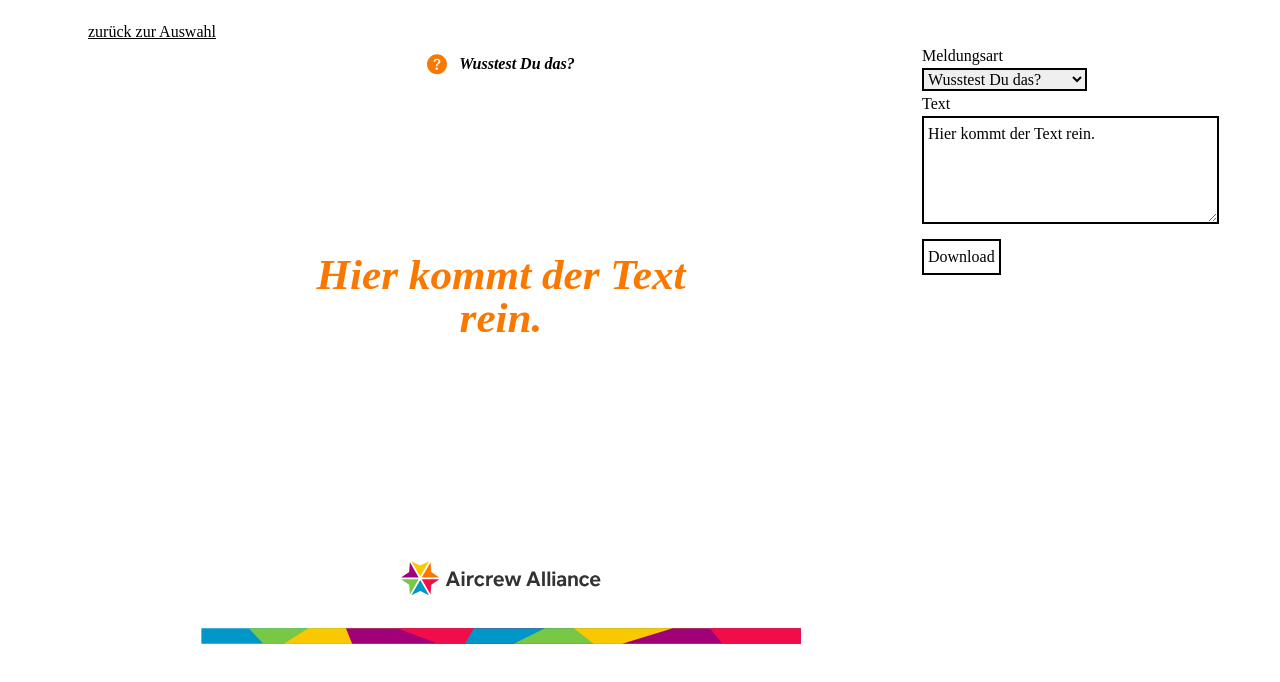
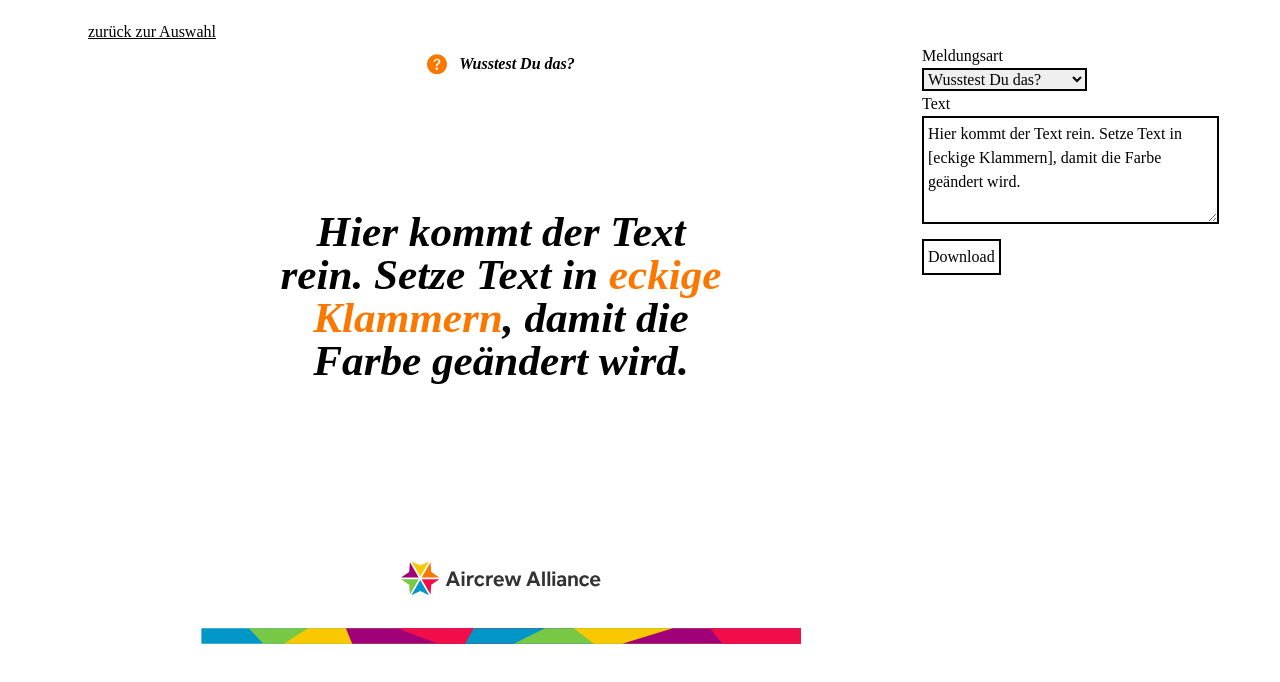
Before and after one commit to dot-studio-code/aca-sharepics, a Gatsby site: page /template/notification in a window 1280 px wide. Built offline with nearby package versions, Linux system fonts and the light colour scheme; Gatsby itself is replaced by a stand-in of ours; a web font is replaced by a local one.

Commit message:
add colors

```diff
--- a/src/pages/template/notification.jsx
+++ b/src/pages/template/notification.jsx
@@ -9,7 +9,9 @@ import htmlToImage from "html-to-image";
 import slugify from "react-slugify";
 
 export default () => {
-  const [text, setText] = useState("Hier kommt der Text rein.");
+  const [text, setText] = useState(
+    "Hier kommt der Text rein. Setze Text in [eckige Klammern], damit die Farbe geändert wird."
+  );
   const [type, setType] = useState("question");
   const sharepicRef = useRef(null);
 
@@ -58,12 +60,25 @@ export default () => {
             <div className="col-span-6 w-full col-start-2 text-center flex items-center justify-center pb-24 text-black z-30">
               <div>
                 <span
-                  dangerouslySetInnerHTML={{ __html: text }}
+                  dangerouslySetInnerHTML={{
+                    __html: text
+                      .replace(
+                        /\[/gi,
+                        `<span style='color: ${
+                          colors.find(
+                            (color) =>
+                              color.label ===
+                              notificationTypes.find(
+                                (notificationType) =>
+                                  notificationType.label === type
+                              ).color
+                          ).color
+                        }'>`
+                      )
+                      .replace(/\]/gi, `</span>`),
+                  }}
                   style={{
                     whiteSpace: "pre-line",
-                    color: colors.find((color) => color.label === notificationTypes.find(
-                      (notificationType) => notificationType.label === type
-                    ).color).color,
                   }}
                   className="block italic font-bold text-2xl leading-none"
                 />
@@ -73,7 +88,10 @@ export default () => {
               className="col-span-12 flex justify-center absolute bottom-0 left-0 w-full"
               style={{ height: "4rem" }}
             >
-              <AcaColored width="200" className="absolute bottom-0 z-30 mb-12" />
+              <AcaColored
+                width="200"
+                className="absolute bottom-0 z-30 mb-12"
+              />
             </div>
             <ColouredBar width="600" className="absolute bottom-0 z-30" />
           </div>
```
